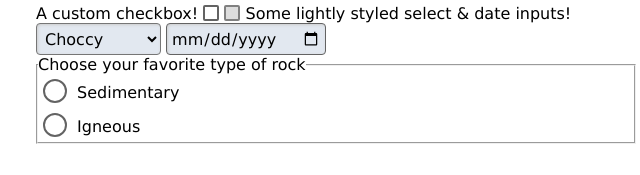
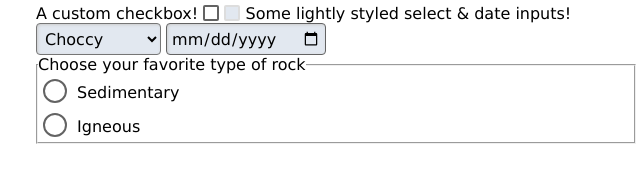
Before and after one commit to Julia-1439/css-snippets, a plain HTML site: page index.html in a window 1280 px wide. Shown: the part 588-763 px from the top of the page, 304-944 px from the left. Drawn offline with Linux system fonts and the light colour scheme.

Commit message:
Adjust :disabled style on checkbox
A more faint border makes it clearer the box is disabled

```diff
--- a/style.css
+++ b/style.css
@@ -254,10 +254,8 @@
 }
 .checkbox-style-1:disabled {
   cursor: revert;
-  border-width: 2px;
-  border-color: gray;
-  background: #dddddd;
-  color: gray;
+  border-color: #ddd;
+  background: var(--palette-light-gray);
 }
 
 .select-style-1 {
```
